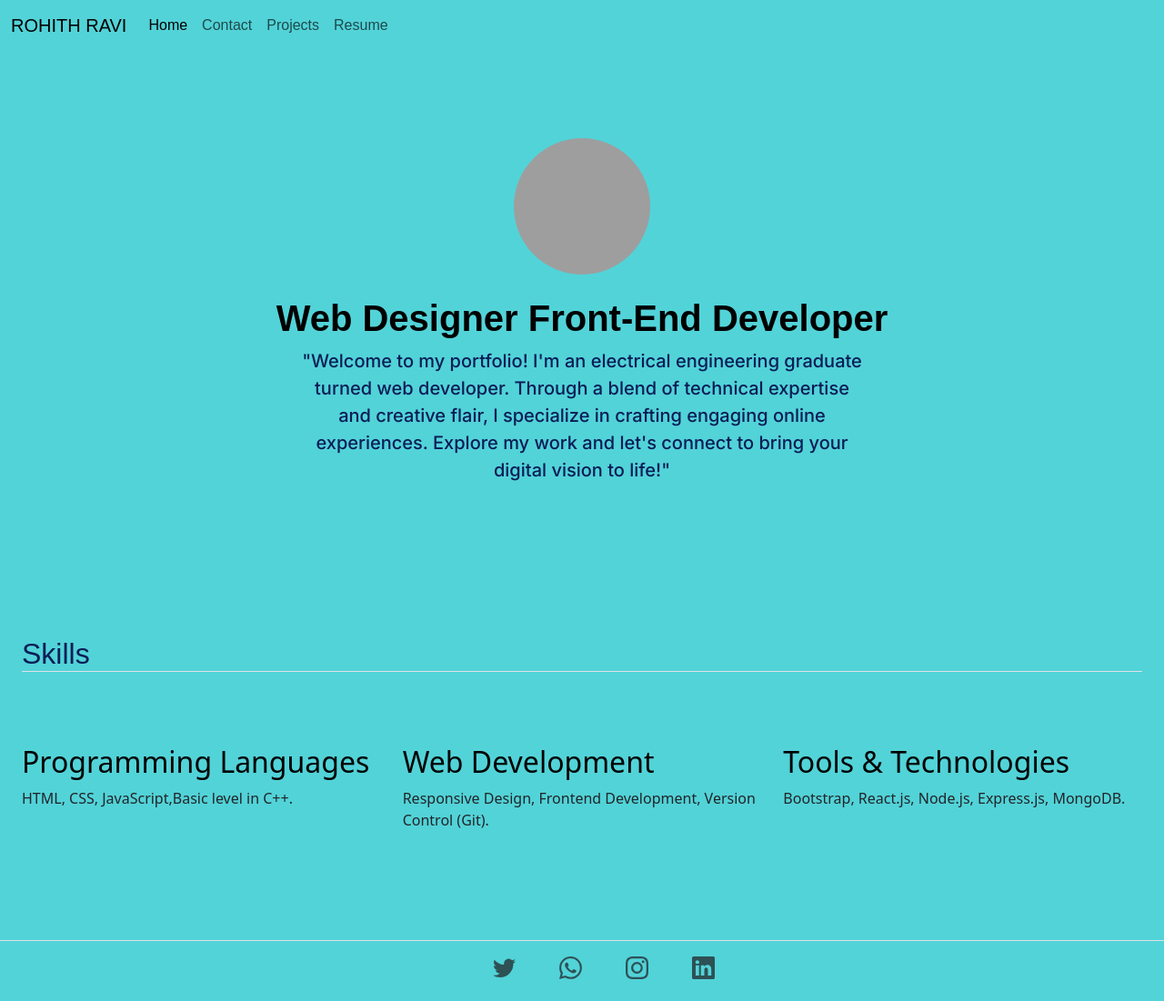
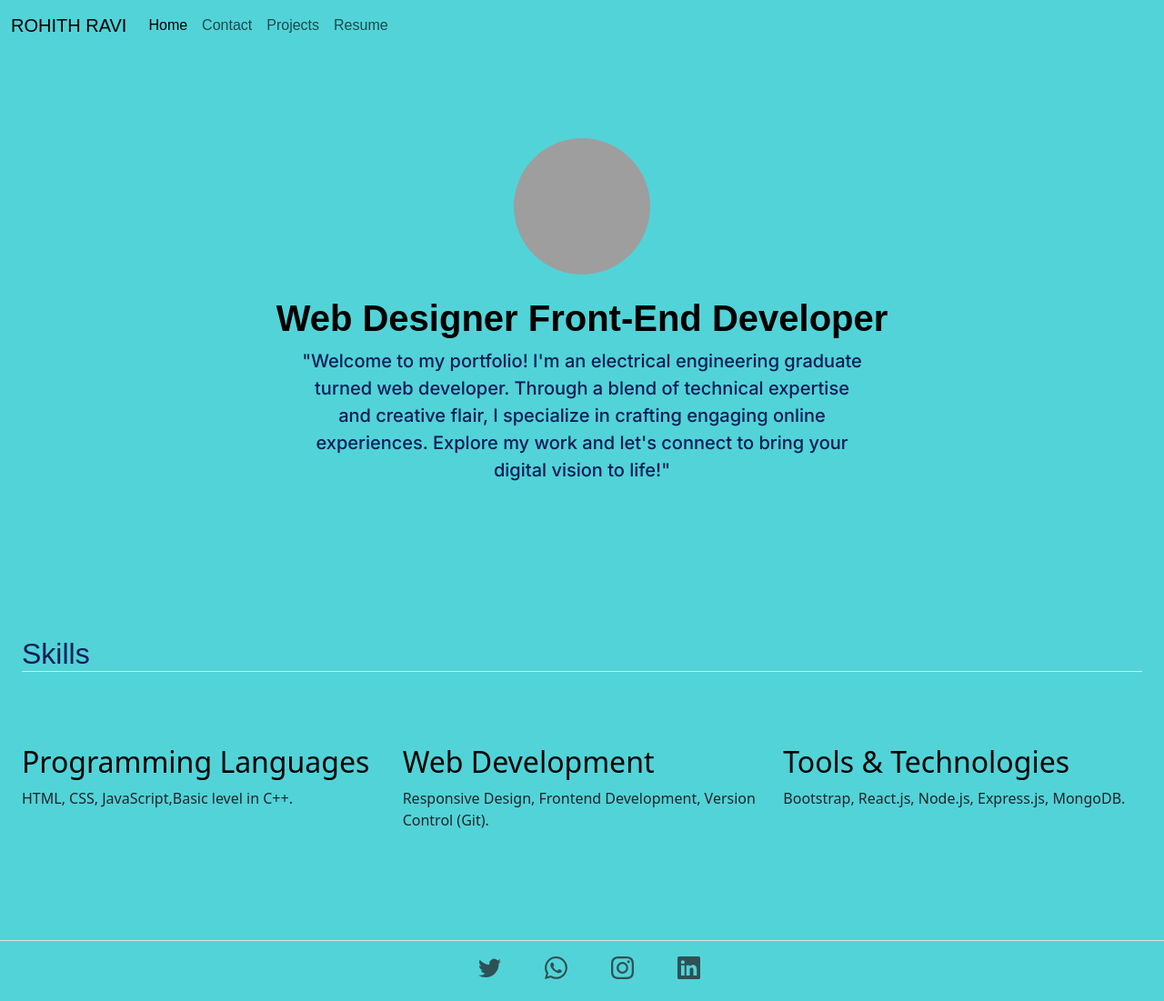
Before and after one commit to ROHITHRAVI29/protfoliotesting, a plain HTML site: page index.html in a window 1280 px wide. Shown: the whole page at 91% size. Drawn offline with nearby package versions, Linux system fonts and the light colour scheme; grey boxes are pictures that could not be loaded; a web font is replaced by a local one.

Commit message:
Update index.html

```diff
--- a/index.html
+++ b/index.html
@@ -2,6 +2,7 @@
 <html lang="en" data-s-theme="dark">
     <head>
         <meta charset="UTF-8">
+        <meta name="viewport" content="width=device-width, initial-scale=1.0">
         <title>PROTFOLIO</title>
         <link href="https://cdn.jsdelivr.net/npm/bootstrap@5.3.2/dist/css/bootstrap.min.css" rel="stylesheet" integrity="sha384-T3c6CoIi6uLrA9TneNEoa7RxnatzjcDSCmG1MXxSR1GAsXEV/Dwwykc2MPK8M2HN" crossorigin="anonymous">
         <link rel="preconnect" href="https://fonts.googleapis.com">
@@ -99,7 +100,7 @@
 
 
             <ul class="nav   list-unstyled d-flex">
-              <li class="ms-5"><a class="text-body-secondary" href="#"><svg xmlns="http://www.w3.org/2000/svg" width="25" height="" fill="currentColor" class="bi bi-twitter" viewBox="0 0 16 16">
+              <li class="ms-3"><a class="text-body-secondary" href="#"><svg xmlns="http://www.w3.org/2000/svg" width="25" height="" fill="currentColor" class="bi bi-twitter" viewBox="0 0 16 16">
                 <path d="M5.026 15c6.038 0 9.341-5.003 9.341-9.334q.002-.211-.006-.422A6.7 6.7 0 0 0 16 3.542a6.7 6.7 0 0 1-1.889.518 3.3 3.3 0 0 0 1.447-1.817 6.5 6.5 0 0 1-2.087.793A3.286 3.286 0 0 0 7.875 6.03a9.32 9.32 0 0 1-6.767-3.429 3.29 3.29 0 0 0 1.018 4.382A3.3 3.3 0 0 1 .64 6.575v.045a3.29 3.29 0 0 0 2.632 3.218 3.2 3.2 0 0 1-.865.115 3 3 0 0 1-.614-.057 3.28 3.28 0 0 0 3.067 2.277A6.6 6.6 0 0 1 .78 13.58a6 6 0 0 1-.78-.045A9.34 9.34 0 0 0 5.026 15"/>
               </svg></a></li>
               <li class="ms-5"><a class="text-body-secondary" href="#"><svg xmlns="http://www.w3.org/2000/svg" width="25" height="25" fill="currentColor" class="bi bi-whatsapp" viewBox="0 0 16 16">
```
